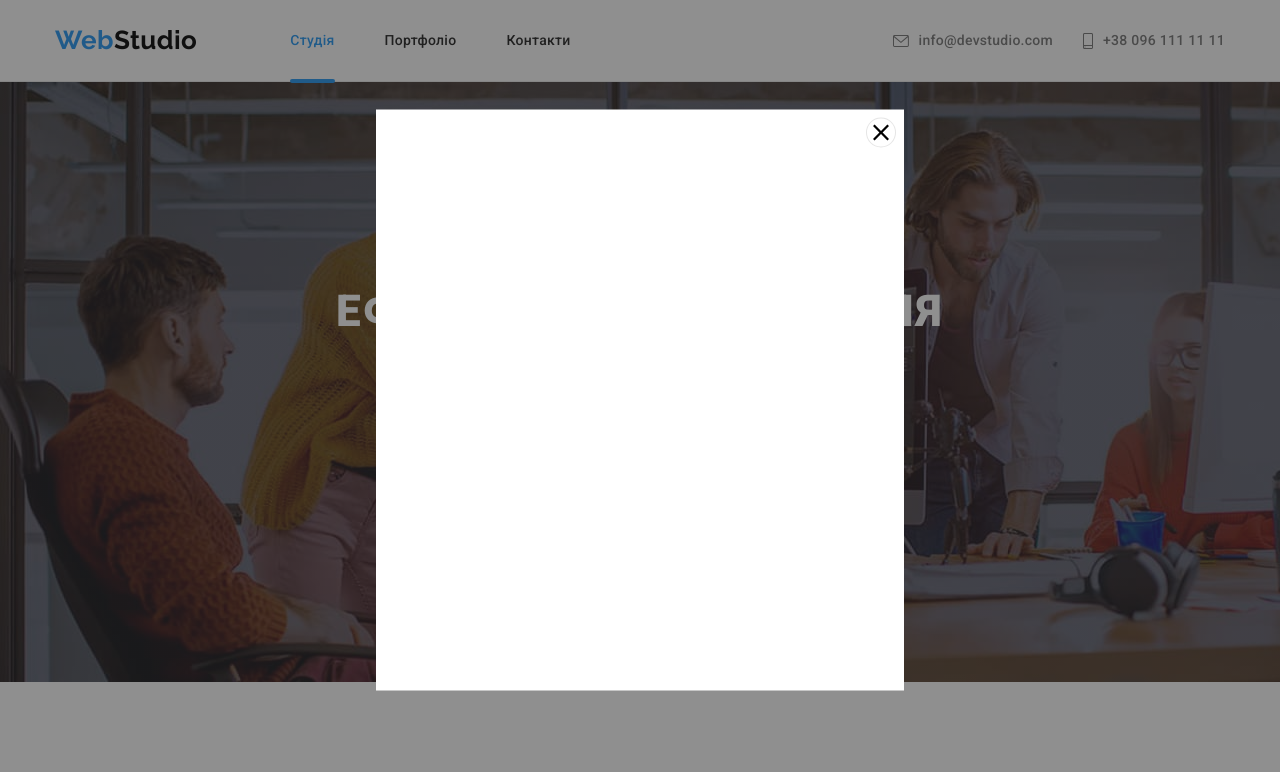
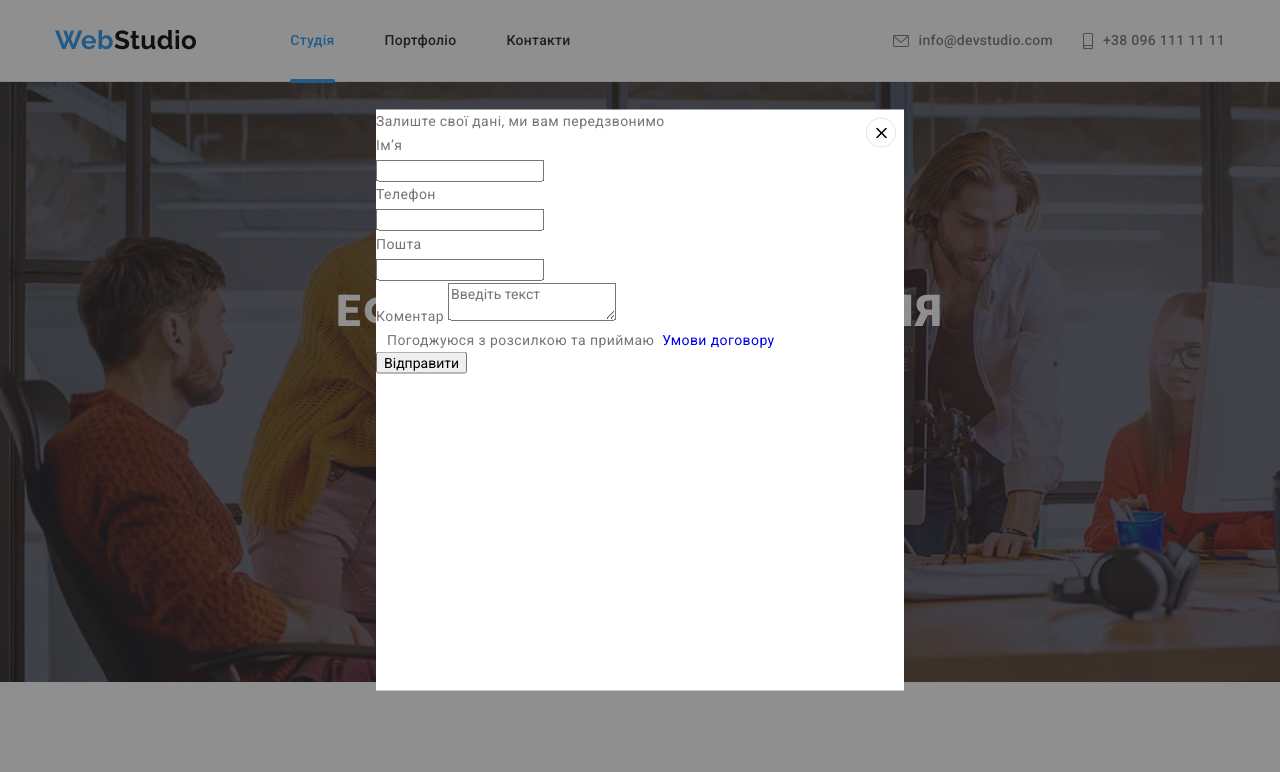
Before and after one commit to Berlinchik/goit-markup-hw-06, a plain HTML site: page index.html in a window 1280 px wide. Both pictures are taken after a click on the button "Замовити послугу". Shown: the top 772 px of the page. Drawn offline with nearby package versions, Linux system fonts and the light colour scheme.

Commit message:
Update index.html

```diff
--- a/index.html
+++ b/index.html
@@ -329,15 +329,66 @@
               </svg></a></li>
         </ul>
       </div>
+      <form class="subscribe" action="">
+        <p class="subscribe-text">підпишіться на розсилку</p>
+        <div class="subscribe-wrap">
+          <label class="subscribe-label" for="email"><input class="subscribe-input" type="email" id="email" name="email"
+              placeholder="E-mail"></label>
+          <button class="subscribe-button" type="submit">
+            <span>Підписатися</span><svg class="subscribe-icon" width="24px" height="24px">
+              <use href="./images/icons.svg#icon-send"></use>
+            </svg></button>
+        </div>
+      </form>
     </div>
   </footer>
   <div class="backdrop is-hidden" data-modal>
     <div class="modal">
       <button data-modal-close type="button" class="modal-btn">
-        <svg class="modal-btn-icon" width="18" height="18">
+        <svg class="modal-btn-icon" width="11" height="11">
           <use href="./images/close.svg#icon-Vector"></use>
         </svg>
       </button>
+      <form action="" class="modal-form">
+        <p class="form-title">Залиште свої дані, ми вам передзвонимо</p>
+        <label class="modal-label">
+          <span class="label-text">Імʼя</span>
+          <div class="modal-wrap"><input type="text" class="modal-input" name="user-name" required minlength="2"><svg
+              class="modal-icon" width="18" height="18">
+              <use href="./images/icons.svg#icon-person"></use>
+            </svg>
+          </div>
+        </label>
+        <label class="modal-label">
+          <span class="label-text">Телефон</span>
+          <div class="modal-wrap"><input type="tel" class="modal-input" id="user-tel" required>
+            <svg class="modal-icon" width="18" height="18">
+              <use href="./images/icons.svg#icon-phone"></use>
+            </svg>
+          </div>
+        </label>
+        <label class="modal-label">
+          <span class="label-text">Пошта</span>
+          <div class="modal-wrap"><input type="email" class="modal-input" name="user-email">
+            <svg class="modal-icon" width="18" height="18">
+              <use href="./images/icons.svg#icon-email"></use>
+            </svg>
+          </div>
+        </label>
+        <div class="modal-field">
+          <label for="user-coment" class="modal-label-coment"><span>Коментар</span></label>
+          <textarea name="user-coment" id="user-coment" placeholder="Введіть текст" class="modal-text"></textarea>
+        </div>
+        <div class="modal-privacy">
+          <input type="checkbox" name="privacy" class="input-check visually-hidden" id="privacy">
+          <label for="privacy" class="check-text">
+            <span><svg class="check-icon" width="11px" height="8px">
+                <use href="./images/icons.svg#icon-Vector-1"></use>
+              </svg></span>Погоджуюся з розсилкою та приймаю &nbsp;<a href="#" class="privacy-link">Умови договору</a>
+          </label>
+        </div>
+        <button class="form-button" type="submit">Відправити</button>
+      </form>
     </div>
   </div>
   <script src="./js/modal.js"></script>
```
